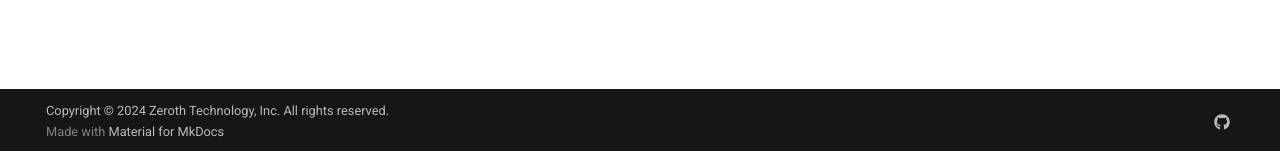
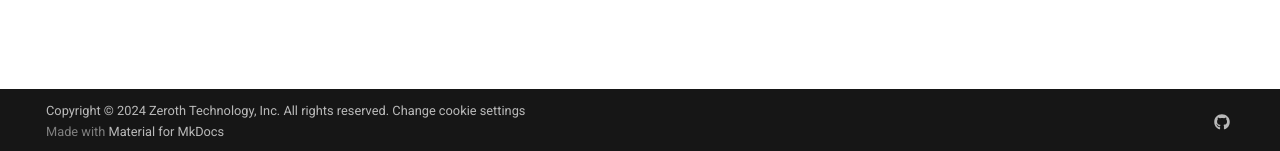
Before and after one commit to zeroth-tech/blogs, an MkDocs documentation site: the page built from docs/index.md, in a window 1280 px wide and 900 px high, scrolled down 2393 px. Shown: the part 746-897 px from the top of the window. Built offline with MkDocs 1.6.1 and Material for MkDocs 9.7.7, drawn with Linux system fonts in a browser that asks for light colours; emoji names are drawn with the system emoji font.

Commit message:
added cookie settings for GDPR

```diff
--- a/mkdocs.yml
+++ b/mkdocs.yml
@@ -135,4 +135,6 @@
   - https://unpkg.com/mathjax@3/es5/tex-mml-chtml.js
 
 
-copyright: Copyright &copy; 2024 Zeroth Technology, Inc. All rights reserved.
+copyright: >
+  Copyright &copy; 2024 Zeroth Technology, Inc. All rights reserved.
+  <a href="#__consent">Change cookie settings</a>
```
